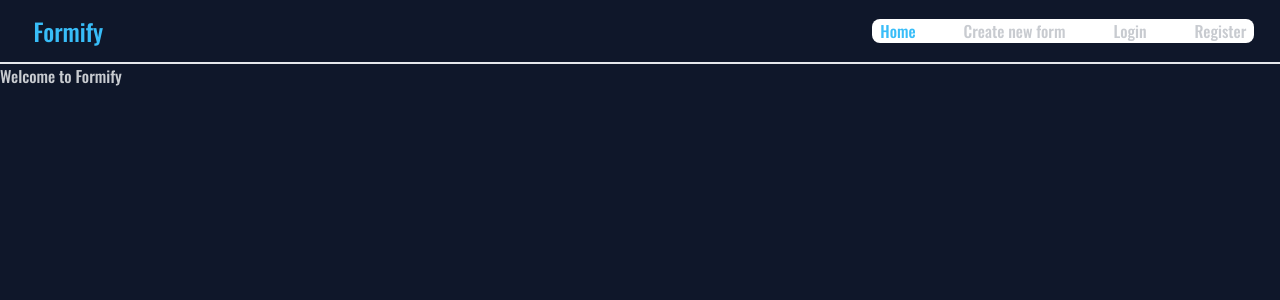
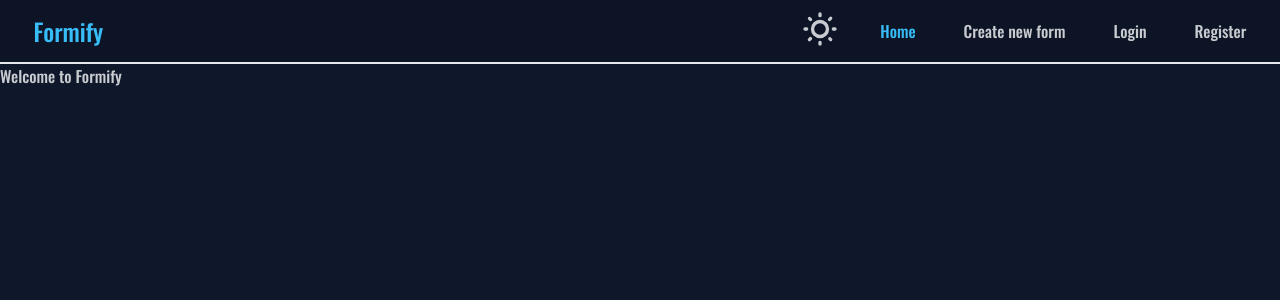
Before and after one commit to techbabette/ReactJSONForm, a React (Vite) app: page / in a window 1280 px wide. Shown: the top 300 px of the page. Built offline with nearby package versions, Linux system fonts and the light colour scheme.

Commit message:
Theme swapping

```diff
--- a/src/NavBar.jsx
+++ b/src/NavBar.jsx
@@ -2,24 +2,47 @@ import { useState } from "react";
 import NavLink from "./NavLink";
 function NavBar(props){
     let [showDropdown, setShowDropdown] = useState(false);
+    let [theme, setTheme] = useState("night");
 
     function toggleDropdown(){
         setShowDropdown(!showDropdown);
     }
 
+    function swapTheme(){
+        console.log("clicked");
+        if(theme === "night"){
+            setTheme("light");
+        }else{
+            setTheme("night");
+        }
+    }
+
     return(
-    <nav className="navbar bg-base-100 border-b-2 flex flex-wrap items-center justify-between mx-auto p-4">
+    <nav className="navbar bg-base-200 border-b-2 flex flex-wrap items-center justify-between mx-auto p-4">
         <div className="flex-1">
             <NavLink to="/" text="Formify" className="text-primary text-2xl"/>
         </div>
-        <button type="button" onClick={toggleDropdown} className="inline-flex items-center p-2 w-10 h-10 justify-center text-sm text-gray-500 rounded-lg md:hidden hover:bg-gray-100 focus:outline-none focus:ring-2 focus:ring-gray-200 dark:text-gray-400 dark:hover:bg-gray-700 dark:focus:ring-gray-600" aria-controls="navbar-default" aria-expanded="false">
+        <button type="button" onClick={toggleDropdown} className="inline-flex items-center p-2 w-10 h-10 justify-center text-sm text-gray-500 rounded-lg md:hidden hover:bg-gray-100 focus:outline-none focus:ring-2 focus:ring-gray-200 dark:text-gray-400 bg-white hover:bg-gray-700 dark:focus:ring-gray-600" aria-controls="navbar-default" aria-expanded="false">
             <span className="sr-only">Open main menu</span>
             <svg className="w-5 h-5" aria-hidden="true" xmlns="http://www.w3.org/2000/svg" fill="none" viewBox="0 0 17 14">
                 <path stroke="currentColor" strokeLinecap="round" strokeLinejoin="round" strokeWidth="2" d="M1 1h15M1 7h15M1 13h15"/>
             </svg>
         </button>
-        <div className={`${showDropdown ? "" : "hidden"} w-full md:block md:w-auto`}>
-            <ul className="w-full font-medium flex flex-col p-4 md:p-0 mt-4 border border-gray-100 rounded-lg bg-gray-50 md:flex-row md:space-x-8 rtl:space-x-reverse md:mt-0 md:border-0 md:bg-white dark:bg-gray-800 md:dark:bg-gray-900 dark:border-gray-700">
+        <div className={`${showDropdown ? "" : "hidden"} w-full md:block md:w-auto bg-base-200`}>
+            <ul className="w-full font-medium flex flex-col p-4 md:p-0 mt-4 border border-gray-100 rounded-lg md:flex-row md:space-x-8 rtl:space-x-reverse md:mt-0 md:border-0">
+            <li>
+            <label className="swap swap-rotate">
+                {/* this hidden checkbox controls the state */}
+                <input type="checkbox" className="theme-controller" onClick={() => swapTheme()} value={theme} />
+
+                {/* sun icon */}
+                <svg className="swap-off fill-current w-10 h-10" xmlns="http://www.w3.org/2000/svg" viewBox="0 0 24 24"><path d="M5.64,17l-.71.71a1,1,0,0,0,0,1.41,1,1,0,0,0,1.41,0l.71-.71A1,1,0,0,0,5.64,17ZM5,12a1,1,0,0,0-1-1H3a1,1,0,0,0,0,2H4A1,1,0,0,0,5,12Zm7-7a1,1,0,0,0,1-1V3a1,1,0,0,0-2,0V4A1,1,0,0,0,12,5ZM5.64,7.05a1,1,0,0,0,.7.29,1,1,0,0,0,.71-.29,1,1,0,0,0,0-1.41l-.71-.71A1,1,0,0,0,4.93,6.34Zm12,.29a1,1,0,0,0,.7-.29l.71-.71a1,1,0,1,0-1.41-1.41L17,5.64a1,1,0,0,0,0,1.41A1,1,0,0,0,17.66,7.34ZM21,11H20a1,1,0,0,0,0,2h1a1,1,0,0,0,0-2Zm-9,8a1,1,0,0,0-1,1v1a1,1,0,0,0,2,0V20A1,1,0,0,0,12,19ZM18.36,17A1,1,0,0,0,17,18.36l.71.71a1,1,0,0,0,1.41,0,1,1,0,0,0,0-1.41ZM12,6.5A5.5,5.5,0,1,0,17.5,12,5.51,5.51,0,0,0,12,6.5Zm0,9A3.5,3.5,0,1,1,15.5,12,3.5,3.5,0,0,1,12,15.5Z"/></svg>
+
+                {/* moon icon */}
+                <svg className="swap-on fill-current w-10 h-10" xmlns="http://www.w3.org/2000/svg" viewBox="0 0 24 24"><path d="M21.64,13a1,1,0,0,0-1.05-.14,8.05,8.05,0,0,1-3.37.73A8.15,8.15,0,0,1,9.08,5.49a8.59,8.59,0,0,1,.25-2A1,1,0,0,0,8,2.36,10.14,10.14,0,1,0,22,14.05,1,1,0,0,0,21.64,13Zm-9.5,6.69A8.14,8.14,0,0,1,7.08,5.22v.27A10.15,10.15,0,0,0,17.22,15.63a9.79,9.79,0,0,0,2.1-.22A8.11,8.11,0,0,1,12.14,19.73Z"/></svg>
+
+            </label>
+            </li>
                 {props.links}
             </ul>
         </div>
--- a/src/NavLink.jsx
+++ b/src/NavLink.jsx
@@ -10,10 +10,10 @@ function NavLink(props){
         let active = linkActive();
 
         if(active){
-            return returnClass + " px-2 text-primary"
+            return returnClass + " px-2 mk-text-center text-primary"
         }
 
-        return returnClass + " px-2"
+        return returnClass + " px-2 mk-text-center"
     }
 
     return (
--- a/src/index.css
+++ b/src/index.css
@@ -21,6 +21,13 @@
     min-height: 92vh;
 }
 
+.mk-text-center{
+    display: flex;
+    flex-direction: column;
+    justify-content: center;
+    text-align: center;
+}
+
 @media screen and (min-width: 992px) {
     .navbar{
         height: 8vh;
--- a/tailwind.config.js
+++ b/tailwind.config.js
@@ -1,5 +1,6 @@
 /** @type {import('tailwindcss').Config} */
 export default {
+  darkMode: 'selector',
   content: [
     "./index.html",
     "./src/**/*.{js,ts,jsx,tsx}",
```
